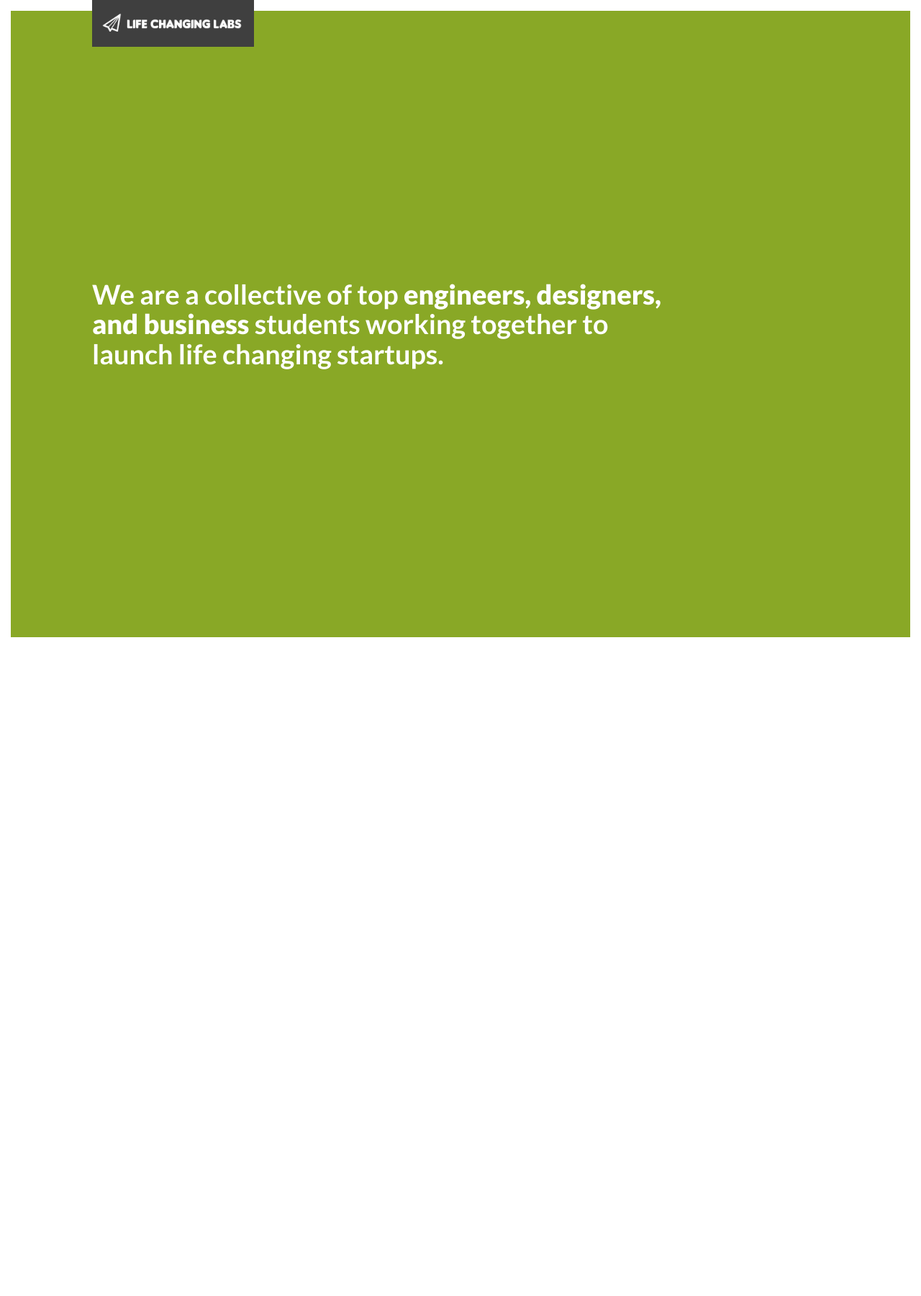
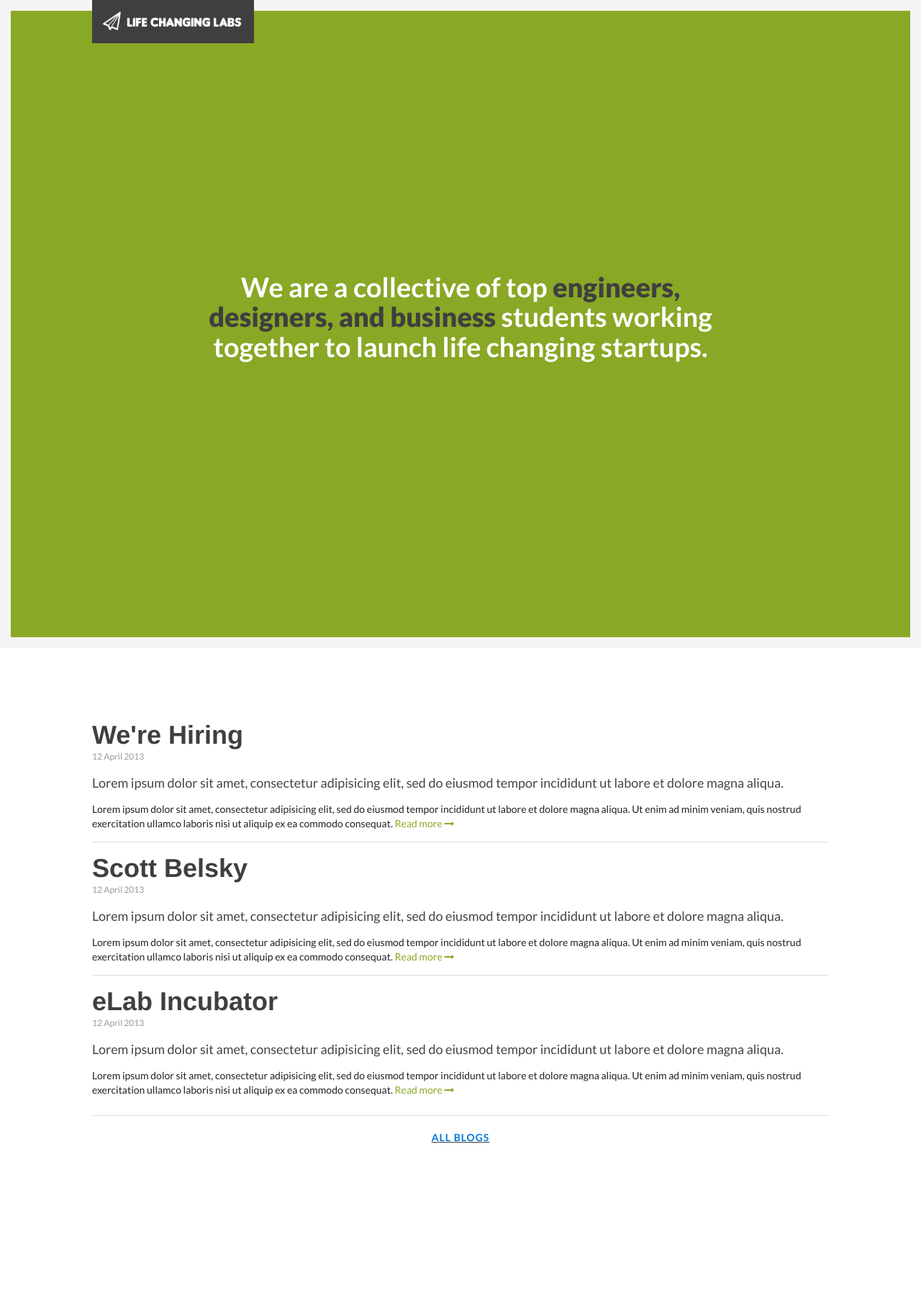
Before and after one commit to alilybit/alilybit.github.io, a Jekyll site: the page built from index.html, in a window 1280 px wide. Shown: the whole page at 72% size. Built offline with Jekyll 4.4.1, drawn with Linux system fonts in a browser that asks for light colours; nearby versions of some CDN libraries; library files that are not in the unit come from our copies; after the commit the page ends 1690 px from its top, so only the background shows below that.

```diff
--- a/_layouts/default.html
+++ b/_layouts/default.html
@@ -3,19 +3,19 @@
   <head>
     <meta charset="utf-8">
     <meta http-equiv="X-UA-Compatible" content="IE=edge,chrome=1">
-    <link rel="shortcut icon" type="image/png" href="{{ site.url }}/assets/img/favicon.png">
-    <link rel="image_src" type="image/png" href="{{ site.url }}/assets/img/favicon.png">
+    <!-- <link rel="shortcut icon" type="image/png" href="{{ site.url }}/assets/img/favicon.png">
+    <link rel="image_src" type="image/png" href="{{ site.url }}/assets/img/favicon.png"> -->
     <title>Life Changing Labs | {{ page.title }}</title>
-    <link href='http://fonts.googleapis.com/css?family=Lato:400,700,900' rel='stylesheet' type='text/css'>
+    <script type="text/javascript" src="http://code.jquery.com/jquery-1.10.2.min.js"></script>
+    <script type="text/javascript" src="{{ site.url }}/assets/js/uikit.js"></script>
+    <link href='http://fonts.googleapis.com/css?family=Lato:300,400,700,900' rel='stylesheet' type='text/css'>
+    <link rel="stylesheet" href="{{ site.url }}/assets/css/normalize.css">
     <link rel="stylesheet" href="{{ site.url }}/assets/css/uikit.css">
     <link rel="stylesheet" href="{{ site.url }}/assets/css/base.css">
-    <link rel="stylesheet" href="{{ site.url }}/assets/css/main.css">
-    <script type="text/javascript" src="http://code.jquery.com/jquery-1.10.2.min.js"></script>
-    <script type="text/javascript" src="{{ site.url }}/assets/js/uikit.js"></script>
   </head>
   <body>
     <div id="offcanvas" class="uk-offcanvas uk-hidden-small">
-      <div class="uk-offcanvas-bar uk-text-right">
+      <div class="uk-offcanvas-bar uk-offcanvas-bar-flip uk-text-right">
         <a class="lc-link lc-link-active" href="">Home</a><br>
         <a class="lc-link" href="{{ site.url }}/about">About</a><br>
         <a class="lc-link" href="{{ site.url }}/companies">Companies</a><br>
@@ -35,8 +35,12 @@
         </div>
       </div>
     </div>
+    <div class="lc-body-border uk-width-1-1 uk-height-1-1"></div>
     <div class="uk-width-4-5 uk-container-center">
-      {{ content }}
+      <div class="lc-banner-logo uk-text-center uk-vertical-align">
+        <img class="uk-vertical-align-middle" src="/assets/img/logos/logo-white-250.png" width="200px">
+      </div>
     </div>
+    {{ content }}
   </body>
 </html>
--- a/assets/css/base.css
+++ b/assets/css/base.css
@@ -40,7 +40,6 @@
   text-transform: uppercase;
   letter-spacing: 1px;
 }
-
 
 .uk-offcanvas-bar {
   background-color: #111111;
@@ -98,3 +97,16 @@
 .uk-offcanvas-bar .lc-contact a:hover {
   color: #555555;
 }
+
+.lc-body-border {
+  position: fixed;
+  border: 15px solid #f5f5f5;
+  z-index: -1;
+}
+
+.lc-banner-logo {
+  position: fixed;
+  width: 225px;
+  height: 60px;
+  background: #3f3f3f;
+}
--- a/assets/css/landing.css
+++ b/assets/css/landing.css
@@ -1,5 +1,5 @@
 body {
-  color: #ffffff;
+  color: #222222;
 }
 
 .lc-bg-1 {
@@ -15,20 +15,6 @@
   z-index: -2;
 }
 
-.lc-body-border {
-  position: fixed;
-  border: 15px solid #ffffff;
-  z-index: -1;
-}
-
-.lc-banner-logo {
-  position: fixed;
-  width: 225px;
-  height: 65px;
-  background: #3f3f3f;
-  /*box-shadow: #555555 1px 1px 100px;*/
-}
-
 .lc-section-1 {
   height: 100%;
 }
@@ -36,8 +22,12 @@
 .lc-section-1 .lc-title {
   font-size: 2.7em;
   line-height: 1.1em;
-  /*text-shadow: #555555 1px 1px 40px;*/
   font-weight: 700;
+  color: #ffffff;
+}
+
+.lc-section-1 .lc-title .lc-title-em {
+  color: #3f3f3f;
 }
 
 .lc-section-1 .lc-title-btn {
@@ -56,6 +46,40 @@
   color: #89a826;
 }
 
+.lc-section-1 .lc-link {
+  color: #3f3f3f;
+}
+
+.lc-section-1 .lc-link:hover {
+  color: #ffffff;
+  text-decoration: none;
+}
+
 .lc-section-2 {
-  height: 100%;
+  height: auto;
+  padding: 100px 0;
 }
+
+.lc-section-2 .uk-article .uk-article-title {
+  color: #3f3f3f;
+  font-weight: 700;
+  margin-bottom: 0;
+}
+
+.lc-section-2 .uk-article .uk-article-meta {
+  margin-top: 0;
+}
+
+.lc-section-2 .uk-article a {
+  color: #89a826;
+  text-decoration: none;
+}
+
+.lc-section-2 .uk-article a:hover {
+  color: #3f3f3f;
+}
+
+.lc-section-2 .lc-link {
+  color: #3f3f3f;
+  text-decoration: underline;
+}
--- a/index.html
+++ b/index.html
@@ -1,58 +1,38 @@
 ---
 title: Life Changing Labs
+layout: default
 ---
 
-<!DOCTYPE html>
-<html>
-  <head>
-    <meta charset="utf-8">
-    <meta http-equiv="X-UA-Compatible" content="IE=edge,chrome=1">
-    <link rel="image_src" type="image/png" href="{{ site.url }}/assets/img/favicon.png">
-    <title>{{ page.title }}</title>
-    <link href='http://fonts.googleapis.com/css?family=Lato:300,400,700,900' rel='stylesheet' type='text/css'>
-    <link rel="stylesheet" href="{{ site.url }}/assets/css/uikit.css">
-    <link rel="stylesheet" href="{{ site.url }}/assets/css/base.css">
-    <link rel="stylesheet" href="{{ site.url }}/assets/css/landing.css">
-    <script type="text/javascript" src="http://code.jquery.com/jquery-1.10.2.min.js"></script>
-    <script type="text/javascript" src="{{ site.url }}/assets/js/uikit.js"></script>
-  </head>
-  <body>
-    <div id="offcanvas" class="uk-offcanvas uk-hidden-small">
-      <div class="uk-offcanvas-bar uk-offcanvas-bar-flip uk-text-right">
-        <a class="lc-link lc-link-active" href="">Home</a><br>
-        <a class="lc-link" href="{{ site.url }}/about">About</a><br>
-        <a class="lc-link" href="{{ site.url }}/companies">Companies</a><br>
-        <a class="lc-link" href="{{ site.url }}/network">Network</a><br>
-        <a class="lc-link" href="{{ site.url }}/blog">Blog</a><br><br>
-        <a class="lc-link lc-link-attention" href="{{ site.url }}/jobs">Careers</a>
-        <div class="lc-contact">
-          <a href="{{ site.url }}"><img src="{{ site.url }}/assets/img/logos/solo-logo-white-35.png" title="Life Changing Labs" alt="Life Changing Labs"></a><br>
-          <a href="">
-            Address 1<br>
-            Address 2<br>
-            Ithaca, New York 14853
-          </a><br><br>
-          (123) 456-7890<br>
-          <a href="mailto:peter@lifechanginglabs.com?Subject=Business%20Inquiry%20For%20Life%20Changing%20Labs">email@lifechanginglabs</a><br><br>
-          <div class="lc-text-small">&#169; 2014 All rights reserved.<br>Life Changing Labs<br>powered by Lightspeed Venture Partners</div>
-        </div>
-      </div>
-    </div>
-    <div class="lc-body-border uk-width-1-1 uk-height-1-1"></div>
-    <div class="lc-bg-1 uk-width-1-1 uk-height-1-1"></div>
-    <div class="uk-width-4-5 uk-container-center">
-      <div class="lc-banner-logo uk-text-center uk-vertical-align">
-        <img class="uk-vertical-align-middle" src="/assets/img/logos/logo-white-250.png" width="200px">
-      </div>
-    </div>
-    <div class="lc-section-1 uk-width-4-5 uk-container-center uk-vertical-align">
-      <div class="uk-width-4-5 uk-vertical-align-middle uk-text-left lc-no-hyphen">
-        <div class="lc-title">We are a collective of top <span class="lc-text-bolder">engineers, designers, and business</span> students working together to launch life changing startups.</div>
-        <a class="lc-title-btn lc-text-smallcaps uk-button" href="#offcanvas" data-uk-offcanvas>learn more</a>
-      </div>
-    </div>
-    <div class="lc-section-2 uk-width-4-5 uk-container-center uk-text-center">
+<link rel="stylesheet" href="{{ site.url }}/assets/css/landing.css">
 
-    </div>
-  </body>
-</html>
+<div class="lc-bg-1 uk-width-1-1 uk-height-1-1"></div>
+<div class="lc-section-1 uk-width-4-5 uk-container-center uk-text-center uk-vertical-align">
+  <div class="uk-width-7-10 uk-vertical-align-middle lc-no-hyphen">
+    <div class="lc-title">We are a collective of top <span class="lc-title-em lc-text-bolder">engineers, designers, and business</span> students working together to launch life changing startups.</div>
+    <a class="lc-title-btn lc-text-smallcaps uk-button" href="#offcanvas" data-uk-offcanvas>learn more</a><br>
+    <!-- <a class="lc-link" href="{{ site.url }}/blog">Read our blog <i class="uk-icon-hand-right"></i></a> -->
+  </div>
+</div>
+<div class="lc-section-2 uk-width-4-5 uk-container-center uk-text-center">
+  <article class="uk-article uk-text-left">
+    <h1 class="uk-article-title">We're Hiring</h1>
+    <p class="uk-article-meta">12 April 2013</p>
+    <p class="uk-article-lead">Lorem ipsum dolor sit amet, consectetur adipisicing elit, sed do eiusmod tempor incididunt ut labore et dolore magna aliqua.</p>
+    <p>Lorem ipsum dolor sit amet, consectetur adipisicing elit, sed do eiusmod tempor incididunt ut labore et dolore magna aliqua. Ut enim ad minim veniam, quis nostrud exercitation ullamco laboris nisi ut aliquip ex ea commodo consequat. <a href="">Read more <i class="uk-icon-long-arrow-right"></i></a></p>
+  </article>
+  <article class="uk-article uk-text-left">
+    <h1 class="uk-article-title">Scott Belsky</h1>
+    <p class="uk-article-meta">12 April 2013</p>
+    <p class="uk-article-lead">Lorem ipsum dolor sit amet, consectetur adipisicing elit, sed do eiusmod tempor incididunt ut labore et dolore magna aliqua.</p>
+    <p>Lorem ipsum dolor sit amet, consectetur adipisicing elit, sed do eiusmod tempor incididunt ut labore et dolore magna aliqua. Ut enim ad minim veniam, quis nostrud exercitation ullamco laboris nisi ut aliquip ex ea commodo consequat. <a href="">Read more <i class="uk-icon-long-arrow-right"></i></a></p>
+  </article>
+  <article class="uk-article uk-text-left">
+    <h1 class="uk-article-title">eLab Incubator</h1>
+    <p class="uk-article-meta">12 April 2013</p>
+    <p class="uk-article-lead">Lorem ipsum dolor sit amet, consectetur adipisicing elit, sed do eiusmod tempor incididunt ut labore et dolore magna aliqua.</p>
+    <p>Lorem ipsum dolor sit amet, consectetur adipisicing elit, sed do eiusmod tempor incididunt ut labore et dolore magna aliqua. Ut enim ad minim veniam, quis nostrud exercitation ullamco laboris nisi ut aliquip ex ea commodo consequat. <a href="">Read more <i class="uk-icon-long-arrow-right"></i></a></p>
+    <hr class="uk-article-divider">
+  </article>
+  <br>
+  <div class="lc-link lc-text-smallcaps lc-text-bold uk-width-1-1 uk-text-center"><a href="{{ site.url }}/blog">All blogs</a></div>
+</div>
```
Also changed, not shown: about/index.html (+11 -0 lines), assets/css/normalize.css (added).
